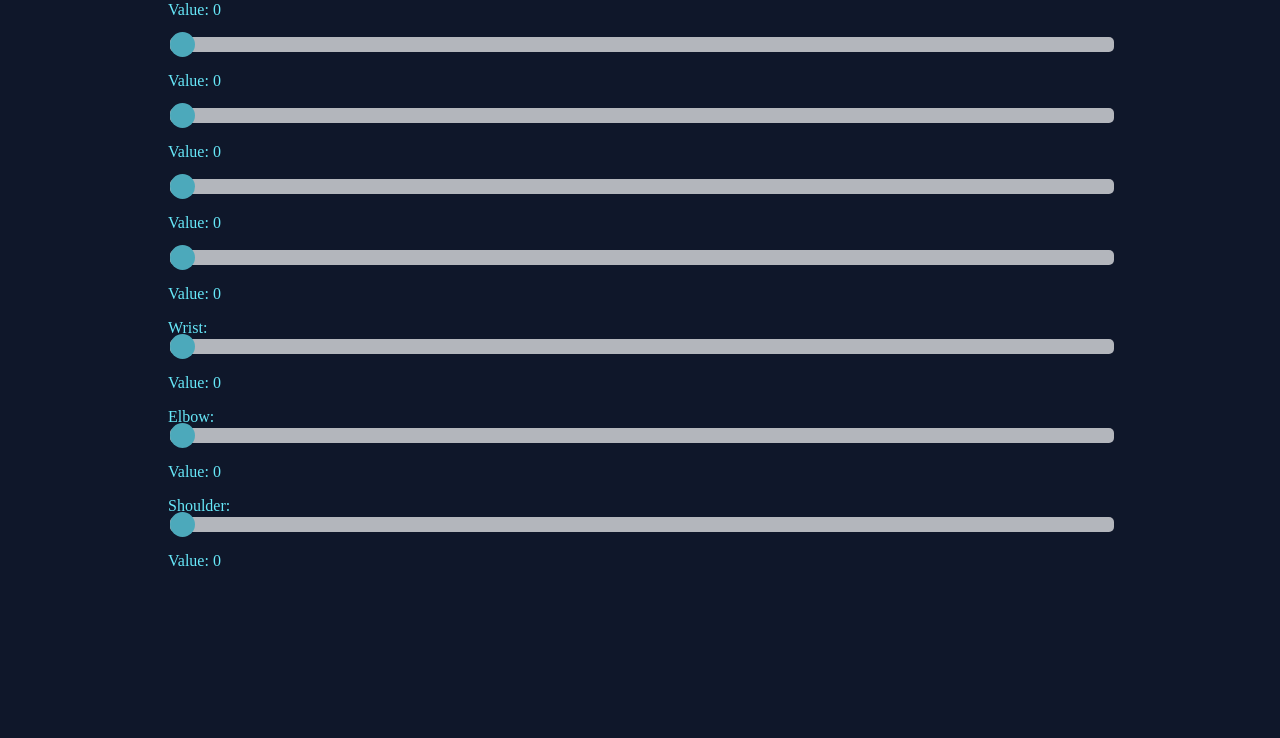
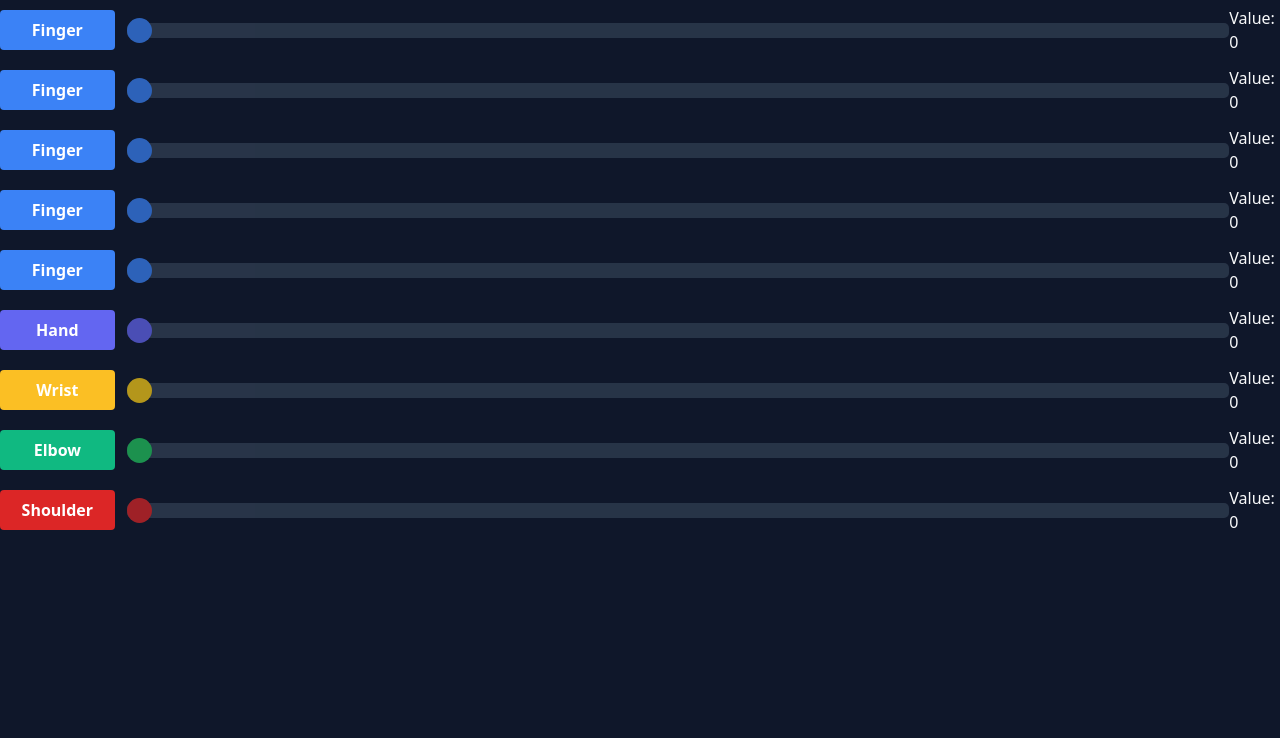
Before and after one commit to CodeCoogs/team-projects, a website: page website/movement.html in a window 1280 px wide. Shown: the part 62-800 px from the top of the page. Drawn offline with nearby package versions, Linux system fonts and the light colour scheme; no server answers.

Commit message:
added all finger control slider

```diff
--- a/website/css/movement.css
+++ b/website/css/movement.css
@@ -1,13 +1,23 @@
+:root {
+  --blue: #3b82f6;
+  --purple: #6366f1;
+  --yellow: #facc15;
+  --green: #22c55e;
+  --red: #dc2626;
+  --white: #f9fafb;
+  --black: #0f172a;
+  --dark-grey: #334155;
+}
+
 /*Body styles*/
 body {
-	background-color: #0f172a;
-	color: #67e8f9;
+	background-color: var(--black);
+	color: var(--white);
 }
 
-.container {
+.slider-container {
   position: relative;
   margin: 0 10rem 0 10rem;
-
 }
 
 .slider {
@@ -15,27 +25,81 @@ body {
   width: 100%;
   height: 15px;
   border-radius: 5px;
-  background: #f9fafb;
+  background: var(--dark-grey);
   outline: none;
   opacity: 0.7;
   -webkit-transition: .2s;
   transition: opacity .2s;
 }
-
 .slider::-webkit-slider-thumb {
   -webkit-appearance: none;
   appearance: none;
   width: 25px;
   height: 25px;
   border-radius: 50%;
-  background: #67e8f9;
   cursor: pointer;
 }
-
 .slider::-moz-range-thumb {
   width: 25px;
   height: 25px;
   border-radius: 50%;
-  background: #67e8f9;
   cursor: pointer;
 }
+/* Finger colors */
+#thumb::-webkit-slider-thumb {
+  background: var(--blue);
+}
+#thumb::-moz-range-thumb {
+  background: var(--blue);
+}
+#index::-webkit-slider-thumb {
+  background: var(--blue);
+}
+#index::-moz-range-thumb {
+  background: var(--blue);
+}
+#middle::-webkit-slider-thumb {
+  background: var(--blue);
+}
+#middle::-moz-range-thumb {
+  background: var(--blue);
+}
+#ring::-webkit-slider-thumb {
+  background: var(--blue);
+}
+#ring::-moz-range-thumb {
+  background: var(--blue);
+}
+#pinky::-webkit-slider-thumb {
+  background: var(--blue);
+}
+#pinky::-moz-range-thumb {
+  background: var(--blue);
+}
+#hand::-webkit-slider-thumb {
+  background: var(--purple);
+}
+#hand::-moz-range-thumb {
+  background: var(--purple);
+}
+/* wrist color */
+#wrist::-webkit-slider-thumb {
+  background: var(--yellow);
+}
+#wrist::-moz-range-thumb {
+  background: var(--yellow);
+}
+/* elbow color */
+#elbow::-webkit-slider-thumb {
+  background: var(--green);
+}
+#elbow::-moz-range-thumb {
+  background: var(--green);
+}
+/* shoulder color */
+#shoulder::-webkit-slider-thumb {
+  background: var(--red);
+}
+#shoulder::-moz-range-thumb {
+  background: var(--red);
+}
--- a/website/js/movement.js
+++ b/website/js/movement.js
@@ -14,17 +14,21 @@ let index = 0;
 let middle = 0;
 let ring = 0;
 let pinky = 0;
+// Hand - moves all fingers at once
+let slider6 = document.getElementById("hand");
+let output6 = document.getElementById("handValue");
+let hand = 0;
 // Wrist
-let slider6 = document.getElementById("wrist");
-let output6 = document.getElementById("wristValue");
+let slider7 = document.getElementById("wrist");
+let output7 = document.getElementById("wristValue");
 let wrist = 0;
 // Elbow
-let slider7 = document.getElementById("elbow");
-let output7 = document.getElementById("elbowValue");
+let slider8 = document.getElementById("elbow");
+let output8 = document.getElementById("elbowValue");
 let elbow = 0;
 // Shoulder
-let slider8 = document.getElementById("shoulder");
-let output8 = document.getElementById("shoulderValue");
+let slider9 = document.getElementById("shoulder");
+let output9 = document.getElementById("shoulderValue");
 let shoulder = 0;
 
 // Updates the servo angle back to zero
@@ -70,27 +74,48 @@ slider5.oninput = async function () {
     pinky = this.value;
     await sendFingerValues(thumb, index, middle, ring, pinky);
 };
+// Slider for hands
+output6.innerHTML = slider6.value;
+slider6.oninput = async function () {
+    // Move all fingers
+    slider1.value = slider6.value;
+    output1.innerHTML = this.value;
+    slider2.value = slider6.value;
+    output2.innerHTML = this.value;
+    slider3.value = slider6.value;
+    output3.innerHTML = this.value;
+    slider4.value = slider6.value;
+    output4.innerHTML = this.value;
+    slider5.value = slider6.value;
+    output5.innerHTML = this.value;
+
+    output6.innerHTML = this.value;
+    hand = this.value;
+    await sendFingerValues(hand, hand, hand, hand, hand);
+};
+
+
 
 // Slider for wrist
-output6.innerHTML = slider6.value;
-slider6.oninput = async function () {
-    output6.innerHTML = this.value;
+output7.innerHTML = slider7.value;
+slider7.oninput = async function () {
+    output7.innerHTML = this.value;
     wrist = this.value;
     await sendWristValue(wrist);
 };
 
 // Slider for elbow
-output7.innerHTML = slider7.value;
-slider7.oninput = async function () {
-    output7.innerHTML = this.value;
+output8.innerHTML = slider8.value;
+slider8.oninput = async function () {
+    output8.innerHTML = this.value;
     elbow = this.value;
     await sendElbowValue(elbow);
 };
 
 // Slider for shoulder
-output8.innerHTML = slider8.value;
-slider8.oninput = async function () {
-    output8.innerHTML = this.value;
+output9.innerHTML = slider9.value;
+slider9.oninput = async function () {
+    output9.innerHTML = this.value;
     shoulder = this.value;
     await sendShoulderValue(shoulder);
 };
--- a/website/movement.html
+++ b/website/movement.html
@@ -5,60 +5,111 @@
 		<title>Robotic Arm Controller</title>
 		<link rel="icon", href="images/robotic_arm.jpg">
 		<link rel="stylesheet" href="css/movement.css">
+		<meta name="viewport" content="width=device-width, initial-scale=1">
 		<script src="./js/movement.js" defer></script>
 		<!--<script src="./js/arduino.js" defer></script>-->
-		<!--
+
 		<link href="https://cdn.jsdelivr.net/npm/daisyui@2.14.3/dist/full.css" rel="stylesheet" type="text/css" />
 		<link href="https://cdn.jsdelivr.net/npm/tailwindcss@2.2/dist/tailwind.min.css" rel="stylesheet" type="text/css" />
-		-->
+
 	</head>
 
-	<body>
+	<body class="h-screen bg-slate-900">
+
+		<nav class="bg-slate-900 border-gray-200 px-2 sm:px-4 py-2.5 rounded-b">
+			<div class="container flex flex-wrap justify-between items-center mx-auto">
+			<a href="https://github.com/CodeCoogs/team_projects2022" class="flex items-center">
+			<img src="images/gitgud.png" class="mr-3 h-6 sm:h-9" alt="GitGud Logo" />
+			<span class="self-center text-xl font-semibold whitespace-nowrap text-white">GitGud</span>
+			</a>
+		</nav>
 
 
-	<div class="container">
 
-		<div class="slidecontainer">
-			<div> Fingers: </div>
+		<div class="lg:items-center md:items-center justify-center bg-slate-900">
+
+
+		<div class="flex items-center justify-center lg:my-3 md:my-4 sm:my-6 my-4">
+			<button class="bg-blue-500 text-white font-bold py-2 px-4 rounded mr-3 w-32 cursor-default">
+				Finger
+			</button>
 			<input type="range" min="0" max="180" value="0" class="slider" id="thumb">
 			<p>Value: <span id="thumbValue"></span></p>
+
 			</div>
-		<div class="slidecontainer">
+
+			<div class="flex items-center justify-center lg:my-3 md:my-4 sm:my-6 my-4">
+			<button class="bg-blue-500 text-white font-bold py-2 px-4 rounded mr-3 w-32 cursor-default">
+				Finger
+			</button>
 			<input type="range" min="0" max="180" value="0" class="slider" id="index">
 			<p>Value: <span id="indexValue"></span></p>
 			</div>
-		<div class="slidecontainer">
+
+			<div class="flex items-center justify-center lg:my-3 md:my-4 sm:my-6 my-4">
+			<button class="bg-blue-500 text-white font-bold py-2 px-4 rounded mr-3 w-32 cursor-default">
+				Finger
+			</button>
 			<input type="range" min="0" max="180" value="0" class="slider" id="middle">
 			<p>Value: <span id="middleValue"></span></p>
 			</div>
-		<div class="slidecontainer">
+
+			<div class="flex items-center justify-center lg:my-3 md:my-4 sm:my-6 my-4">
+			<button class="bg-blue-500 text-white font-bold py-2 px-4 rounded mr-3 w-32 cursor-default">
+				Finger
+			</button>
 			<input type="range" min="0" max="180" value="0" class="slider" id="ring">
 			<p>Value: <span id="ringValue"></span></p>
 			</div>
-		<div class="slidecontainer">
+
+			<div class="flex items-center justify-center lg:my-3 md:my-4 sm:my-6 my-4">
+			<button class="bg-blue-500 text-white font-bold py-2 px-4 rounded mr-3 w-32 cursor-default">
+				Finger
+			</button>
 			<input type="range" min="0" max="180" value="0" class="slider" id="pinky">
 			<p>Value: <span id="pinkyValue"></span></p>
 			</div>
 
-		<div class="slidecontainer">
-			<div> Wrist: </div>
+			<div class="flex items-center justify-center lg:my-3 md:my-4 sm:my-6 my-4">
+			<button class="bg-indigo-500 text-white font-bold py-2 px-4 rounded mr-3 w-32 cursor-default">
+				Hand
+			</button>
+			<input type="range" min="0" max="180" value="0" class="slider" id="hand">
+			<p>Value: <span id="handValue"></span></p>
+			</div>
+
+			<div class="flex items-center justify-center lg:my-3 md:my-4 sm:my-6 my-4">
+			<button class="bg-yellow-400 text-white font-bold py-2 px-4 rounded mr-3 w-32 cursor-default">
+				Wrist
+			</button>
 			<input type="range" min="0" max="180" value="0" class="slider" id="wrist">
 			<p>Value: <span id="wristValue"></span></p>
 			</div>
 
-		<div class="slidecontainer">
-			<div> Elbow: </div>
+			<div class="flex items-center justify-center lg:my-3 md:my-4 sm:my-6 my-4">
+			<button class="bg-green-500 text-white font-bold py-2 px-4 rounded mr-3 w-32 cursor-default">
+				Elbow
+			</button>
 			<input type="range" min="0" max="180" value="0" class="slider" id="elbow">
 			<p>Value: <span id="elbowValue"></span></p>
 			</div>
 
-		<div class="slidecontainer">
-			<div> Shoulder: </div>
+			<div class="flex items-center justify-center lg:my-3 md:my-4 sm:my-6 my-4">
+			<button class="bg-red-600 text-white font-bold py-2 px-4 rounded mr-3 w-32 cursor-default">
+				Shoulder
+			</button>
 			<input type="range" min="0" max="180" value="0" class="slider" id="shoulder">
 			<p>Value: <span id="shoulderValue"></span></p>
 			</div>
 
 		</div>
+		</div>
+
+
+
+
+
+
 	</body>
 
 </html>
```
Also changed, not shown: website/images/robotic-arm.png (added). Lines whose indentation alone changed are shown as unchanged.
